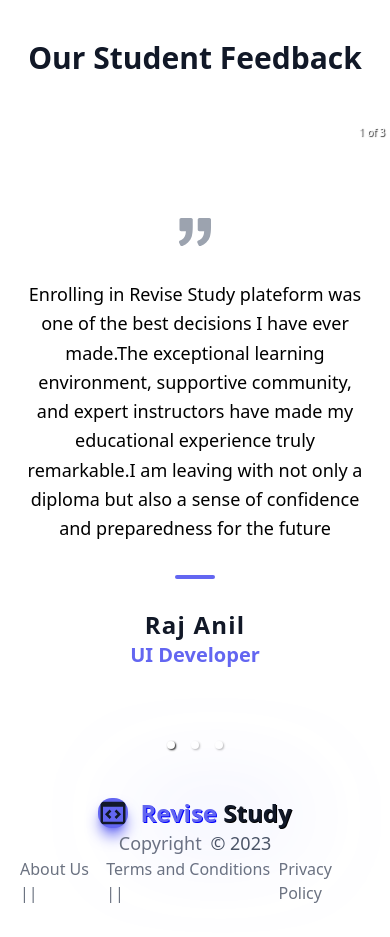
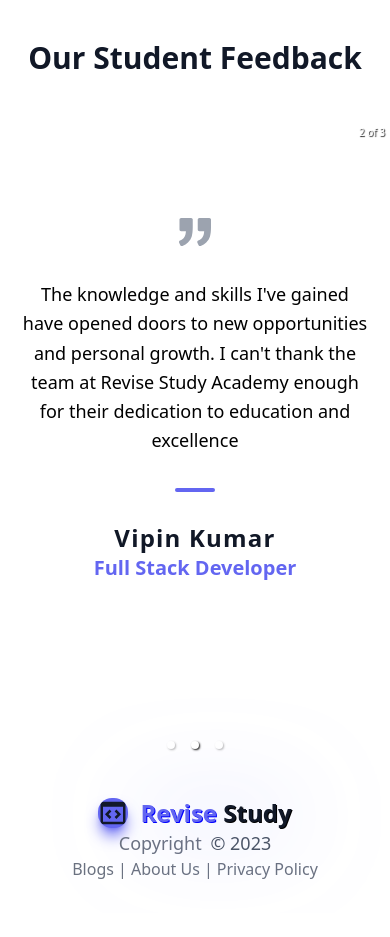
Before and after one commit to Harishrawal2/web-app, a Next.js app: page / in a window 390 px wide. Shown: the part 4520-5457 px from the top of the page. After the commit the page ends 5433 px from the top, so only its background shows below. Built offline with nearby package versions, Linux system fonts and the light colour scheme.

Commit message:
testimonial animate

```diff
--- a/components/Testimonial/Testimonial.tsx
+++ b/components/Testimonial/Testimonial.tsx
@@ -13,13 +13,13 @@ const testimonials = [
     {
         id: 2,
         name: 'Vipin Kumar',
-        content: "The knowledge and skills I've gained have opened doors to new opportunities and personal growth. I can't thank the team at [Your School/Program/Company] enough for their dedication to education and excellence",
+        content: "The knowledge and skills I've gained have opened doors to new opportunities and personal growth. I can't thank the team at Revise Study Academy enough for their dedication to education and excellence",
         role: "Full Stack Developer",
     },
     {
         id: 3,
         name: 'Sunil Kumar',
-        content: "It's been a journey of growth, learning, and discovery. I've gained not only knowledge and skills but also the confidence to pursue my passions. [Your School/Program/Company] has truly changed my life for the better",
+        content: "It's been a journey of growth, learning, and discovery. I've gained not only knowledge and skills but also the confidence to pursue my passions. Revise Study Academy has truly changed my life for the better",
         role: "Full Stack Developer",
     },
 ];
@@ -32,7 +32,7 @@ const Testimonial = () => {
             <div className="flex flex-wrap w-full mb-20 flex-col items-center text-center">
                 <h1 className="title-font sm:text-4xl text-3xl font-bold text-gray-900 -mb-60">Our Student Feedback</h1>
             </div>
-            <Carousel showThumbs={false}>
+            <Carousel showThumbs={false} autoPlay={true} infiniteLoop={true} transitionTime={500} interval={5000}>
                 {
                     testimonial.map((item) => (
                         <div className="container px-5 py-24 mx-auto" key={item.id}>
--- a/components/layout/footer.tsx
+++ b/components/layout/footer.tsx
@@ -19,11 +19,11 @@ const Footer = () => {
         </p>
 
         <span className="inline-flex sm:ml-auto sm:mt-0 justify-center sm:justify-start xl:text-xl lg:text-lg md:text-md font-medium gap-1">
+          <Link href='https://fullstackcode.in/' target='_blank' className="xl:ml-3 lg:ml-0 ml-0 text-gray-500">
+            Blogs |
+          </Link>
           <Link href='/about' className="xl:ml-3 lg:ml-0 ml-0 text-gray-500">
-            About Us ||
-          </Link>
-          <Link href='/' className="xl:ml-3 lg:ml-0 ml-0 text-gray-500">
-            Terms and Conditions ||
+            About Us |
           </Link>
           <Link href='/' className="xl:ml-3 lg:ml-0 ml-0 text-gray-500">
             Privacy Policy
--- a/components/layout/header.tsx
+++ b/components/layout/header.tsx
@@ -24,13 +24,13 @@ const Header = () => {
               <div className="flex-shrink-0 text-white font-bold">
                 <Link href="/" className="flex title-font font-medium items-center text-gray-900 mb-4 md:mb-0">
                   <BiCodeBlock className="text-4xl rounded-[14px] bg-indigo-500 shadow-lg shadow-indigo-500/100" />
-                  <p className="ml-3 text-3xl font-sans shadow-indigo-500/50 font-bold text-shadow-2xl text-indigo-500 logo">Revise <span className='text-gray-900 logo2'>Study</span></p>
+                  <p className="ml-3 text-3xl font-sans shadow-indigo-500/50 font-bold text-shadow-2xl text-indigo-500 logo">Revise <span className='text-gray-900 logo2'>Study</span> </p>
                 </Link>
               </div>
             </div>
 
             <div className="hidden md:block">
-              <div className="space-x-8 flex items-center">
+              <div className="space-x-5 flex items-center">
                 <div
                   dir="rtl"
                   className="relative group"
```
